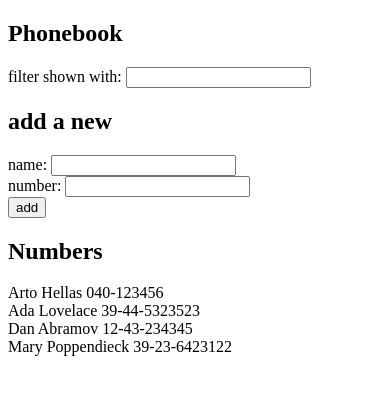
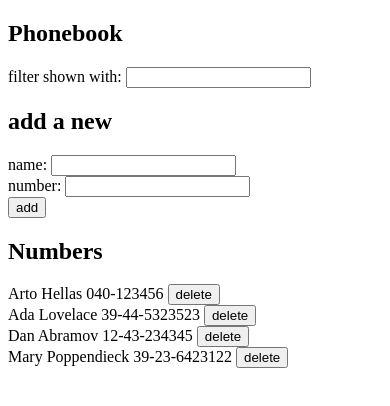
Before and after one commit to xPolydeuces/Full-Stack-Open-2022, a React (Create React App) app in the folder part2/phonebook/: page / in a window 390 px wide. Shown: the top 406 px of the page. Built offline with nearby package versions, Linux system fonts and the light colour scheme; data requests are answered from the project's data file.

Commit message:
2.17: Phonebook step9

```diff
--- a/part2/phonebook/src/App.js
+++ b/part2/phonebook/src/App.js
@@ -46,6 +46,17 @@ const App = () => {
       })
   }
 
+  const deletePerson = (person) => {
+    if (window.confirm(`Delete ${person.name}?`)){
+      personService
+        .deletePerson(person.id)
+        .then(() => {
+          setPersons(persons.filter(p => p.id !== person.id))
+        }
+      )
+    }
+  }
+
   const handleNameChange = (event) => (
     setNewName(event.target.value)
   )
@@ -74,7 +85,7 @@ const App = () => {
 
       <h2>Numbers</h2>
 
-      <Persons personsToShow={personsToShow} />
+      <Persons personsToShow={personsToShow} deletePerson={deletePerson}/>
 
     </div>
   )
--- a/part2/phonebook/src/components/Person.js
+++ b/part2/phonebook/src/components/Person.js
@@ -1,5 +1,5 @@
-const Person = ({name, number}) => (
-    <div>{name} {number}</div>
+const Person = ({person, deletePerson}) => (
+    <div>{person.name} {person.number} <button onClick={() => (deletePerson(person))}>delete</button></div>
 )
 
 export default Person
--- a/part2/phonebook/src/components/Persons.js
+++ b/part2/phonebook/src/components/Persons.js
@@ -1,9 +1,9 @@
 import Person from "./Person"
 
-const Persons = ({personsToShow}) => (
+const Persons = ({personsToShow, deletePerson}) => (
     personsToShow.map(person =>
       <>
-        <Person key={person.id} name={person.name} number={person.number}/>
+        <Person key={person.id} person={person} deletePerson={deletePerson}/>
       </>
     )
 )
--- a/part2/phonebook/src/services/personService.js
+++ b/part2/phonebook/src/services/personService.js
@@ -16,4 +16,9 @@ const update = (id, newObject) => {
     return request.then(response => response.data)
 }
 
-export default { getAll, create, update}
+const deletePerson = id => {
+    const request = axios.delete(`${baseUrl}/${id}`)
+    return request.then(response => response.data)
+}
+
+export default { getAll, create, update, deletePerson}
```
Also changed, not shown: part2/phonebook/src/components/PersonForm.js (line endings or trailing spaces).
